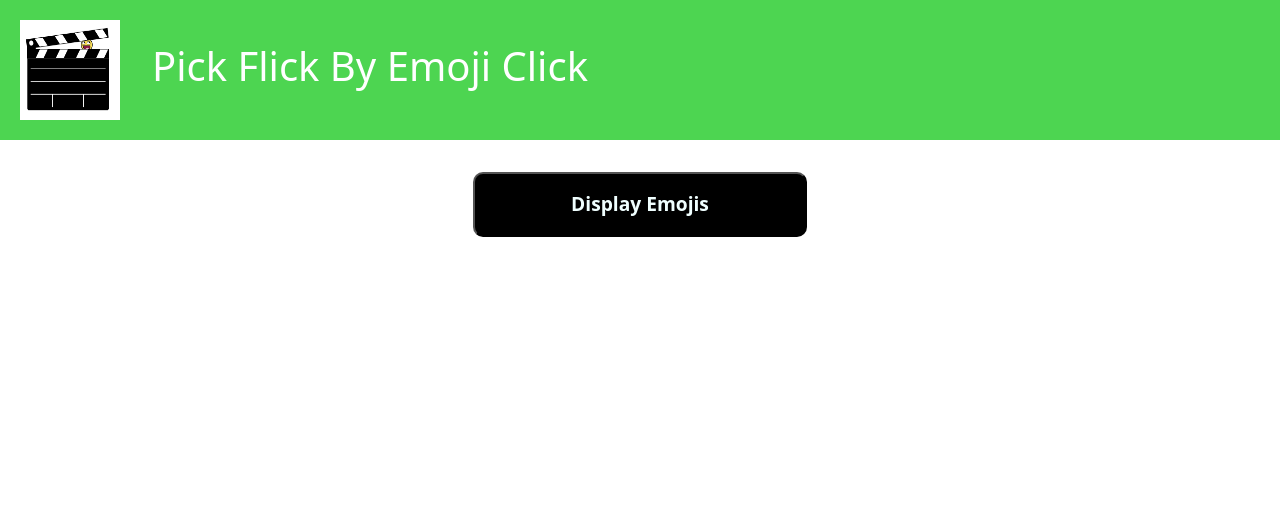
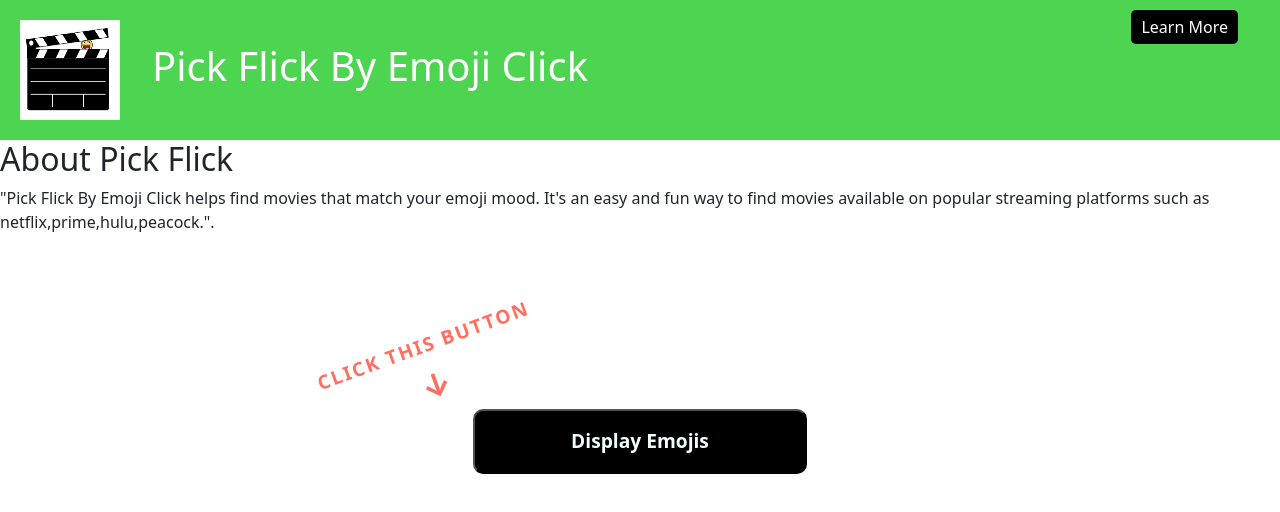
Before and after one commit to Sabeen44/PickFlick, a React (Create React App) app: page /about in a window 1280 px wide. Shown: the top 512 px of the page. Built offline with nearby package versions, Linux system fonts and the light colour scheme.

Commit message:
About Link and Click Sign added

```diff
--- a/package.json
+++ b/package.json
@@ -10,6 +10,7 @@
     "bootstrap": "^5.3.5",
     "react": "^19.1.0",
     "react-dom": "^19.1.0",
+    "react-router-dom": "^7.5.0",
     "react-scripts": "5.0.1",
     "web-vitals": "^2.1.4"
   },
--- a/public/index.html
+++ b/public/index.html
@@ -7,7 +7,7 @@
     <meta name="theme-color" content="#000000" />
     <meta
       name="description"
-      content="Web site created using create-react-app"
+      content="Discover movies that match your mood with emojis! Pick Flick By Emoji Click makes movie selection easy and fun.Suggests movies available on popular streaming platforms such as netflix,prime,hulu,peacock."
     />
     <link rel="apple-touch-icon" href="%PUBLIC_URL%/logo192.png" />
     <!--
--- /dev/null
+++ b/src/About.js
@@ -0,0 +1,12 @@
+import React from 'react';
+
+const About = () => {
+  return (
+    <div>
+      <h2>About Pick Flick</h2>
+      <p>"Pick Flick By Emoji Click helps find movies that match your emoji mood. It's an easy and fun way to find movies available on popular streaming platforms such as netflix,prime,hulu,peacock.".</p>
+    </div>
+  );
+};
+
+export default About;
--- a/src/App.css
+++ b/src/App.css
@@ -3,6 +3,7 @@
 .custom-header { background-color: #4dd551; color: white; text-align: center; padding: 20px;display: flex;
   align-items: center;
   }
+
 
 
 
@@ -14,6 +15,26 @@
 
 }
 
+.about-link {
+  position: absolute;
+  top: 10px; /* Distance from the top */
+  right: 10px; /* Distance from the right */
+  font-size: 1rem;
+  text-decoration: none;
+  color: black;
+
+  padding: 5px 10px;
+  border-radius: 5px;
+  transition: background-color 0.3s ease;
+  margin-right: 2rem;
+
+
+}
+
+.about-link:hover {
+  text-decoration: underline;
+}
+
 /*Emojis*/
 
 .button-container{display: flex;justify-content:center;}
@@ -21,7 +42,7 @@
 .emoji-button{
   padding:1rem 6rem;
   border-radius: 10px;
-  margin: 2rem;
+  /* margin: 2rem; */
   font-size: larger;
   font-weight: 600;
   background-color: black;
@@ -47,6 +68,16 @@
 /*Movies*/
 .movies-heading{display: flex;justify-content:flex-start;margin:4rem;}
 
+.about-link {
+  color: Black;
+  text-decoration: none;
+  font-size: 1rem;
+  margin-left: 10px;
+}
+
+
+
+
 /* .movies-container{width:80%;display: flex;justify-items: center;padding: 5rem;} */
 
 /* .card-description {
--- a/src/App.js
+++ b/src/App.js
@@ -1,7 +1,10 @@
 //import logo from './logo.svg';
 import './App.css';
 import Header from './Header';
+import { BrowserRouter as Router, Route, Routes } from 'react-router-dom';
 import EmojiList from './Main.js';
+import About from './About';
+import  SlantedClickHereSign from './ClickSign.js';
 //import MovieList from './Movies';
 //import EmojiCategories from './EmojiCategories.js';
 //import MovieList from './FetchMovieTest';
@@ -12,9 +15,15 @@ function App() {
   return (
     <>
     <div className="App">
-       <Header/>
+    <Router>
+      <Header />
+      <Routes>
+        <Route path="/about" element={<About />} />
+      </Routes>
+    </Router>
      </div>
      <div>
+      < SlantedClickHereSign/>
        <EmojiList />
         {/* <EmojiCategories/>  */}
          {/* <MovieList/>   */}
--- /dev/null
+++ b/src/ClickSign.js
@@ -0,0 +1,33 @@
+import { left } from 'inquirer/lib/utils/readline';
+import React from 'react';
+
+const SlantedClickHereSign = () => {
+  return (
+    <div
+      style={{
+        display: 'inline-block',
+        fontSize: '1.2rem',
+        color: '#ff6f61',
+        // padding: '15px',
+        // backgroundColor: '#ff6f61',
+        textTransform: 'uppercase',
+        fontWeight: 'bold',
+        letterSpacing: '2px',
+        borderRadius: '10px',
+        textAlign: 'center',
+        transform: 'rotate(-20deg)', // Slanted effect
+        // boxShadow: '0px 8px 15px rgba(0, 0, 0, 0.3)',
+        position: 'relative',
+        marginTop:'5rem',
+        marginLeft: '20rem',
+        transition: 'transform 0.3s ease, box-shadow 0.3s ease',
+      }}
+      onMouseEnter={(e) => (e.currentTarget.style.transform = 'rotate(-10deg) scale(1.1)')}
+      onMouseLeave={(e) => (e.currentTarget.style.transform = 'rotate(-10deg)')}
+    >
+      Click This Button<span style={{ display: 'block', fontSize: '2rem', marginTop: '2px' }}>↓</span>
+    </div>
+  );
+};
+
+export default SlantedClickHereSign;
--- a/src/Header.js
+++ b/src/Header.js
@@ -1,13 +1,74 @@
-import React from 'react';
+import React, { useState } from 'react';
 import icon from './images/movie-icon.png';
 
+const Header = () => {
+  const [isAboutOpen, setIsAboutOpen] = useState(false);
 
-const Header = () => {
-     return (
-         <header className="custom-header">
-            <img src={icon} alt="Logo" className='header-icon' />
-             <h1>Pick Flick By Emoji Click</h1> </header>
-        );
-    };
+  const toggleAbout = () => {
+    setIsAboutOpen(!isAboutOpen);
+  };
 
-    export default Header;
+  return (
+    <header className="custom-header" style={{ position: 'relative' }}>
+      <img src={icon} alt="Logo" className="header-icon" />
+      <h1>Pick Flick By Emoji Click</h1>
+      <button
+        onClick={toggleAbout}
+        style={{
+          position: 'absolute',
+          top: '10px',
+          right: '10px',
+          fontSize: '1rem',
+          padding: '5px 10px',
+          backgroundColor: 'black',
+          color:'white',
+          border: 'none',
+          borderRadius: '5px',
+          cursor: 'pointer',
+          marginRight:'2rem'
+        }}
+      >
+        Learn More
+      </button>
+
+      {isAboutOpen && (
+        <div
+          style={{
+            position: 'absolute',
+            top: '60px',
+            right: '10px',
+            width: '350px',
+            padding: '20px',
+            backgroundColor: 'black',
+            border: '1px solid #ccc',
+            borderRadius: '5px',
+            boxShadow: '0 4px 8px rgba(0, 0, 0, 0.2)',
+            zIndex: 100,
+          }}
+        >
+          <h3>About Pick Flick</h3>
+          <p>
+            Pick Flick is an app designed to recommend movies based on your emoji mood. Its a fun and interactive way to discover what to watch on popular streaming platforms such as netflix,prime,hulu,peacock.
+
+          </p>
+          <button
+            onClick={toggleAbout}
+            style={{
+              marginTop: '10px',
+              fontSize: '0.9rem',
+              padding: '5px 10px',
+              backgroundColor: '#ECEAEA',
+              border: 'none',
+              borderRadius: '5px',
+              cursor: 'pointer',
+            }}
+          >
+            Close
+          </button>
+        </div>
+      )}
+    </header>
+  );
+};
+
+export default Header;
```
Also changed, not shown: 1 other file (tests, documents, lock files or other folders).
